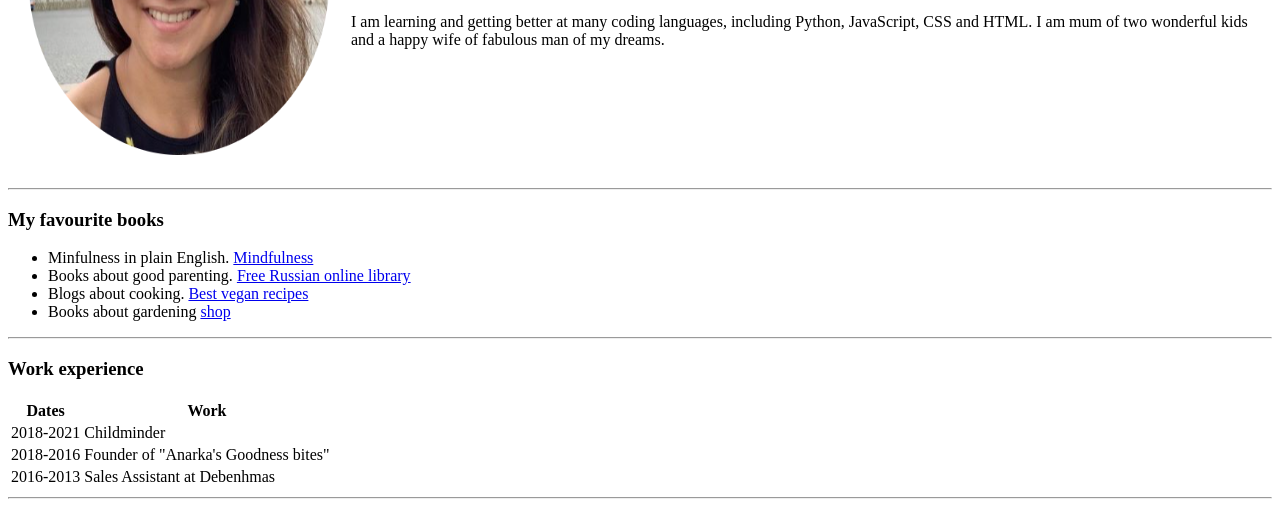
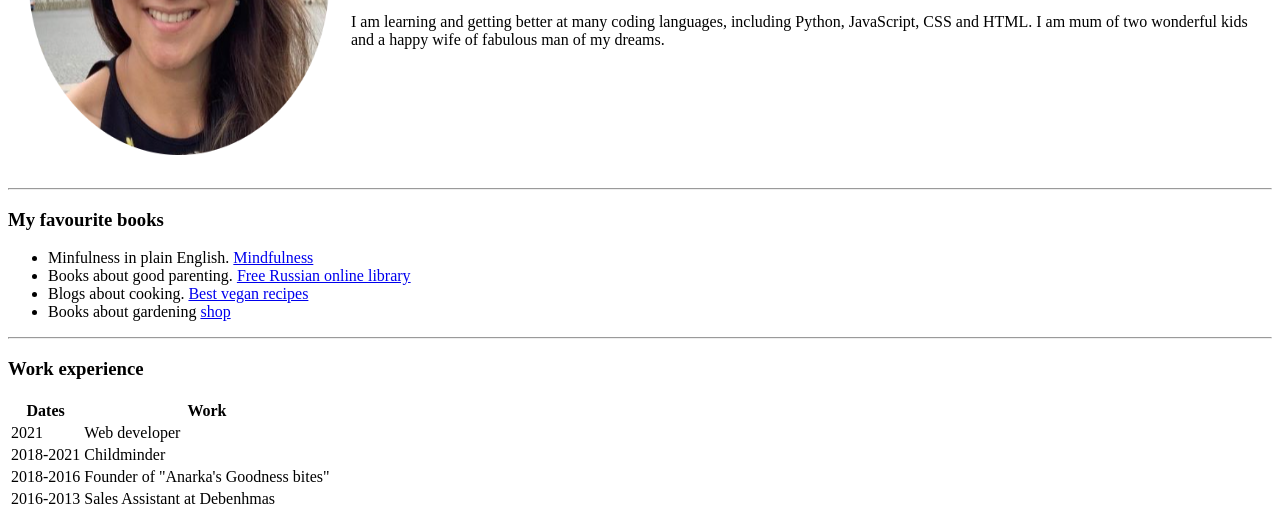
Before and after one commit to AnaraB/cv, a plain HTML site: page index.html in a window 1280 px wide. Shown: the part 224-739 px from the top of the page. Drawn offline with Linux system fonts and the light colour scheme.

Commit message:
update index.html
add web developer line

```diff
--- a/index.html
+++ b/index.html
@@ -39,6 +39,10 @@
       </tr>
     </thead>
     <tbody>
+      <tr>
+        <td>2021</td>
+        <td>Web developer</td>
+      </tr>
       <tr>
         <td>2018-2021</td>
         <td>Childminder</td>
```
